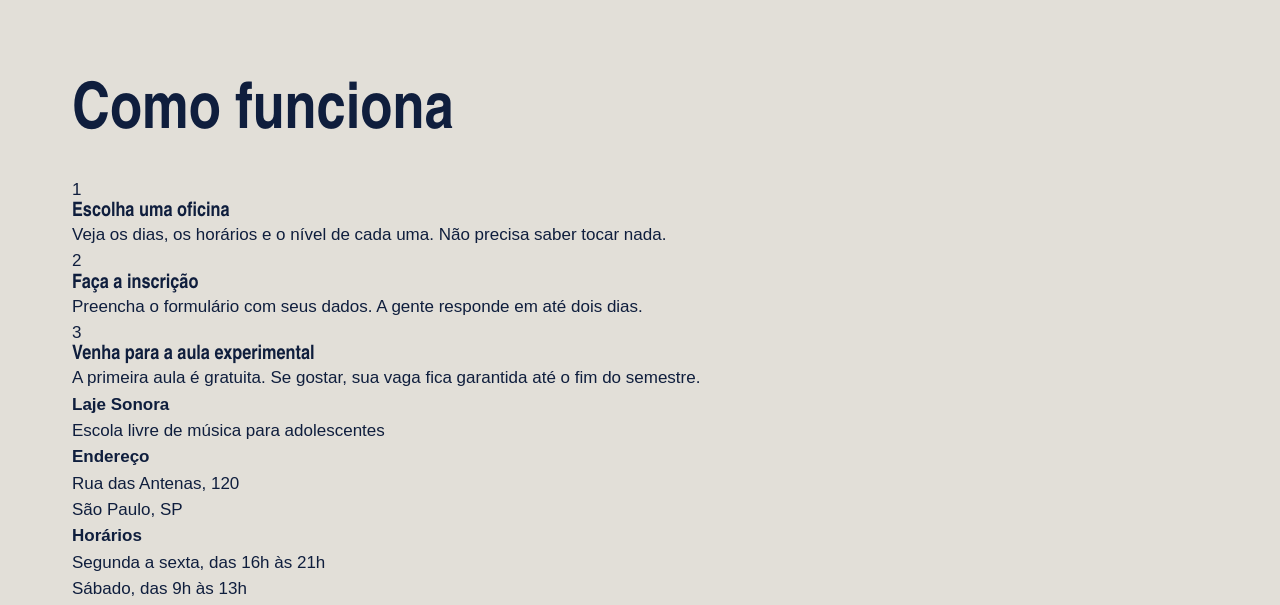
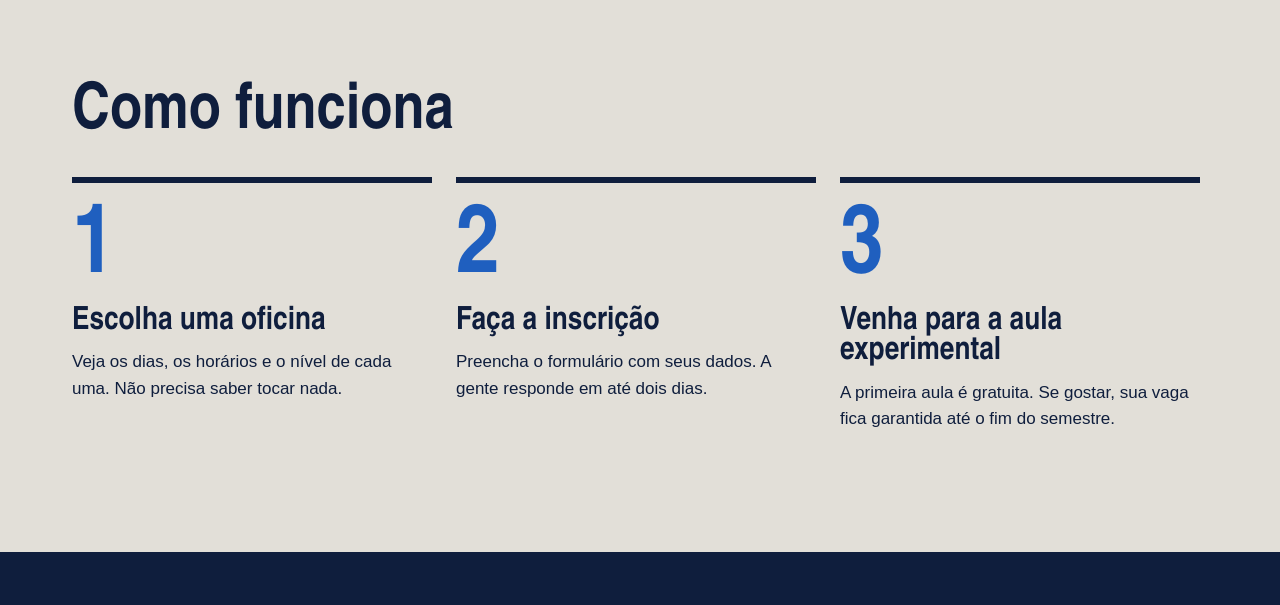
Before and after one commit to pedrogentil699/laje_sonora, a plain HTML site: page index.html in a window 1280 px wide. Shown: the part 1752-2357 px from the top of the page. Drawn offline with Linux system fonts and the light colour scheme; a web font is replaced by a local one.

Commit message:
Página inicial pronta

```diff
--- a/index.css
+++ b/index.css
@@ -191,3 +191,52 @@ h1, h2, h3{
     display: flex;
     justify-content: space-between;
 }
+
+.passos {
+    display: flex;
+    flex-wrap: wrap;
+    gap: 24px;
+}
+
+.passo {
+    border-top: 6px solid var(--tinta);
+    padding-top: 20px;
+    max-width: 360px;
+}
+
+.passo-numero {
+    font-family: var(--fonte-cartaz);
+    font-size: 96px;
+    font-weight: 900;
+    line-height: 1;
+    color: var(--caixa-dagua);
+}
+
+.passo h3 {
+    font-size: 32px;
+    margin-block: 8px 12px ;
+}
+
+.rodape {
+    margin-top: 120px;
+    background: var(--tinta);
+    color: var(--concreto);
+    padding: 56px 0px;
+}
+
+.rodape-colunas {
+    display: flex;
+    gap: 40px;
+}
+
+.rodape-coluna {
+    justify-content: space-between;
+    min-width: 254px;
+}
+
+.rodape h4 {
+    font-family: var(--fonte-cartaz);
+    font-size: 28px;
+    color: var(--fita);
+    margin-bottom: 12px;
+}
--- a/index.html
+++ b/index.html
@@ -134,7 +134,7 @@
     </main>
 
     <footer class="rodape">
-        <div class="conteudo rodape-coluna">
+        <div class="conteudo rodape-colunas">
             <div class="rodape-coluna">
                 <h4>Laje Sonora</h4>
                 <p>Escola livre de música para adolescentes</p>
```
